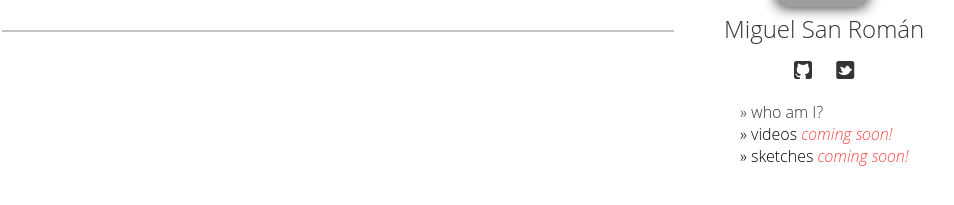
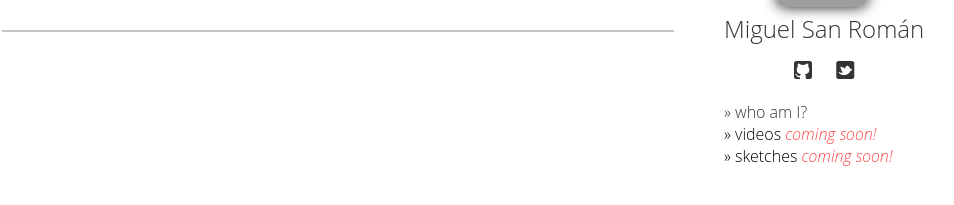
Before and after one commit to msanroman/msanroman.github.com, a Jekyll site: the page built from index.html, in a window 1280 px wide. Shown: the part 157-362 px from the top of the page, without its empty margins (286-1240 px from the left). Built offline with Jekyll 4.4.1, drawn with Linux system fonts in a browser that asks for light colours; nearby versions of some CDN libraries; some web fonts are replaced; Markdown is read by kramdown in place of the engine named in the settings; the list of posts is cut into pages by our own code; grey boxes are pictures that could not be loaded.

Commit message:
Changed ul styles

```diff
--- a/css/style.css
+++ b/css/style.css
@@ -126,17 +126,12 @@ hr.divider {
     border-width: 0 0 1px 0;
     margin: -17px auto 5px auto;
 }
-ul {
-    margin-left: 1em;
-}
-
 .sidebar ul {
     width: 100%;
     clear: both;
     list-style: none inside;
     padding: 0px;
 }
-
 nav ul li a:hover {
     color: #A4A4A4;
 }
```
